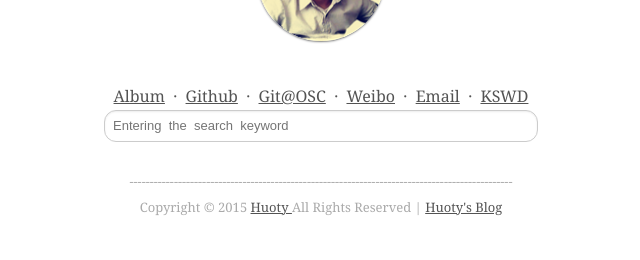
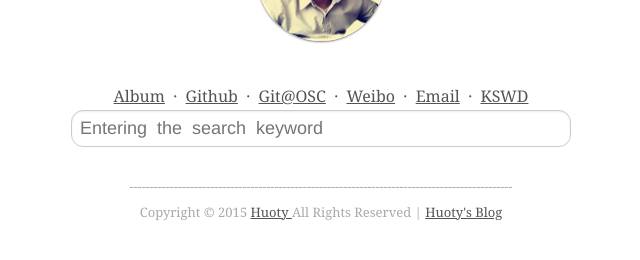
Before and after one commit to kuanghy/kuanghy.github.io, a Jekyll site: the page search/index.html, which Jekyll copies as it is, in a window 1280 px wide. Shown: the part 207-467 px from the top of the page, without its empty margins (319-959 px from the left). Built offline with Jekyll 4.4.1, drawn with Linux system fonts in a browser that asks for light colours; nearby versions of some CDN libraries; library files that are not in the unit come from our copies; Markdown is read by kramdown in place of the engine named in the settings.

Commit message:
优化搜索功能

```diff
--- a/search/index.html
+++ b/search/index.html
@@ -58,6 +58,7 @@ small {
 
 input[type=text],
 input[type=password] {
+    font-family: "Helvetica Neue", Helvetica, Arial, sans-serif;
     font-size: 13px;
     min-height: 32px;
     margin: 0;
@@ -83,6 +84,12 @@ input[type=password]:focus {
     border-color: #51a7e8;
     box-shadow: inset 0 1px 2px rgba(0,0,0,.075), 0 0 5px rgba(81,167,232,.5);
 }
+
+input[type=text] {
+    font-size: 18px;
+    width: 500px;
+}
+
 	</style>
     </head>
     <body>
@@ -103,7 +110,7 @@ input[type=password]:focus {
             &nbsp;·&nbsp;
             <a href="http://kuanghy.github.io/kswd" target="_blank">KSWD</a>
         </p>
-        <input type="text"  id="j_search" size="50" placeholder="Entering  the  search  keyword" />
+        <input type="text"  id="j_search" placeholder="Entering  the  search  keyword" />
         <br><br>
         <small>
         -----------------------------------------------------------------------------------------------
```
Lines whose indentation alone changed are shown as unchanged.
